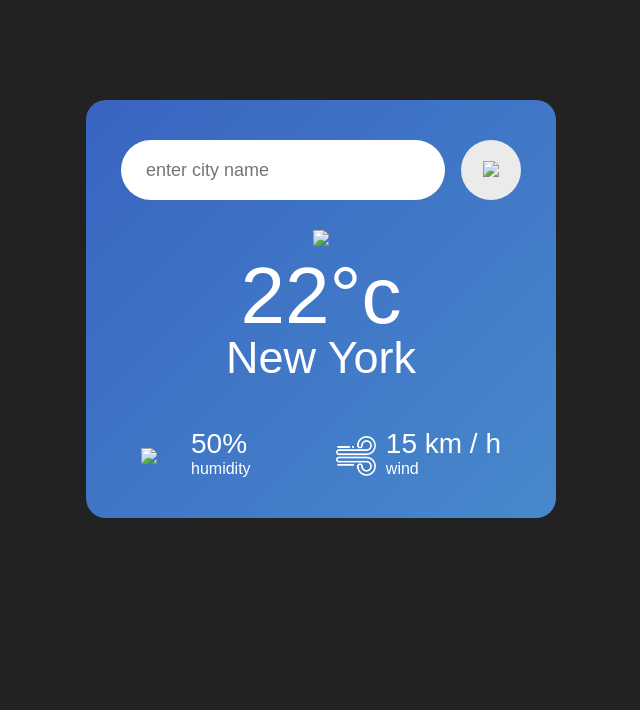
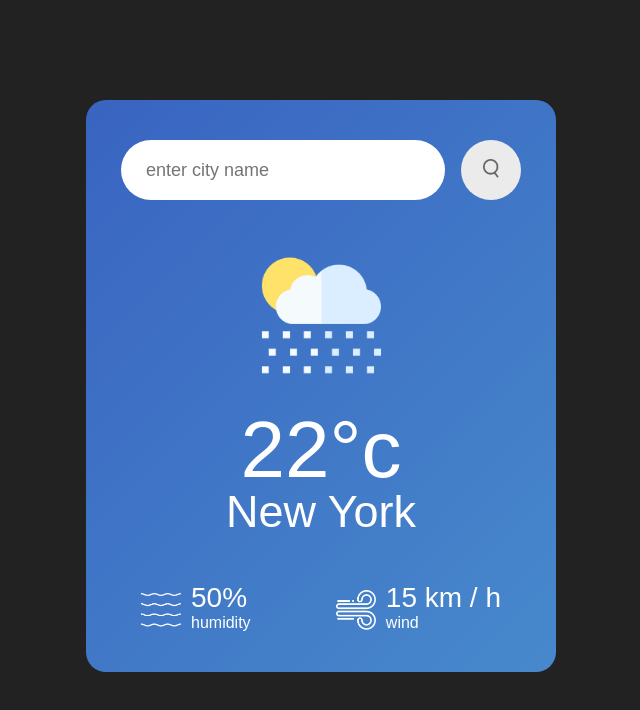
Before and after one commit to abolfazlgorji-ops/weather-app, a plain HTML site: page index.html in a window 1280 px wide. Shown: the whole page, without its empty margins (319-959 px from the left). Drawn offline with Linux system fonts and the light colour scheme; files whose address does not match are found by name.

Commit message:
Update index.html

```diff
--- a/index.html
+++ b/index.html
@@ -15,15 +15,15 @@
         <p class="error" style="color: #ffdddd; display: none;">City not found. Please try again.</p>
         <div class="search">
             <input type="text" placeholder="enter city name" spellcheck="false">
-            <button><img src="image/search.png"></button>
+            <button><img src="./search.png"></button>
         </div>
         <div class="weather">
-            <img src="./image/rain.png" class="weather-icon">
+            <img src="./rain.png" class="weather-icon">
             <h1 class="temp">22°c</h1>
             <h2 class="city">New York</h2>
             <div class="details">
                 <div class="col">
-                    <img src="./image/humidity.png">
+                    <img src="./humidity.png">
                     <div>
                         <p class="humidity">50%</p>
                         <p>humidity</p>
@@ -40,4 +40,5 @@
         </div>
     </div>
 </body>
+
 </html>
```
